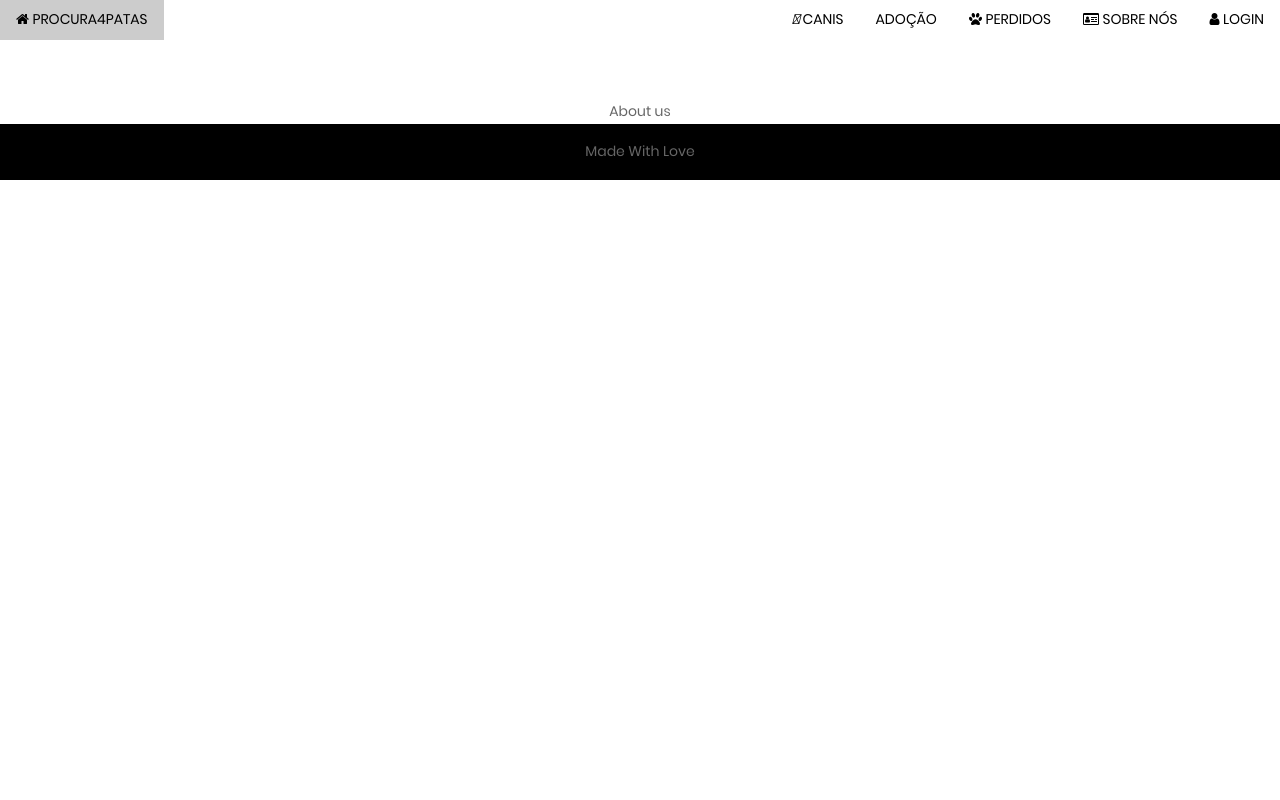
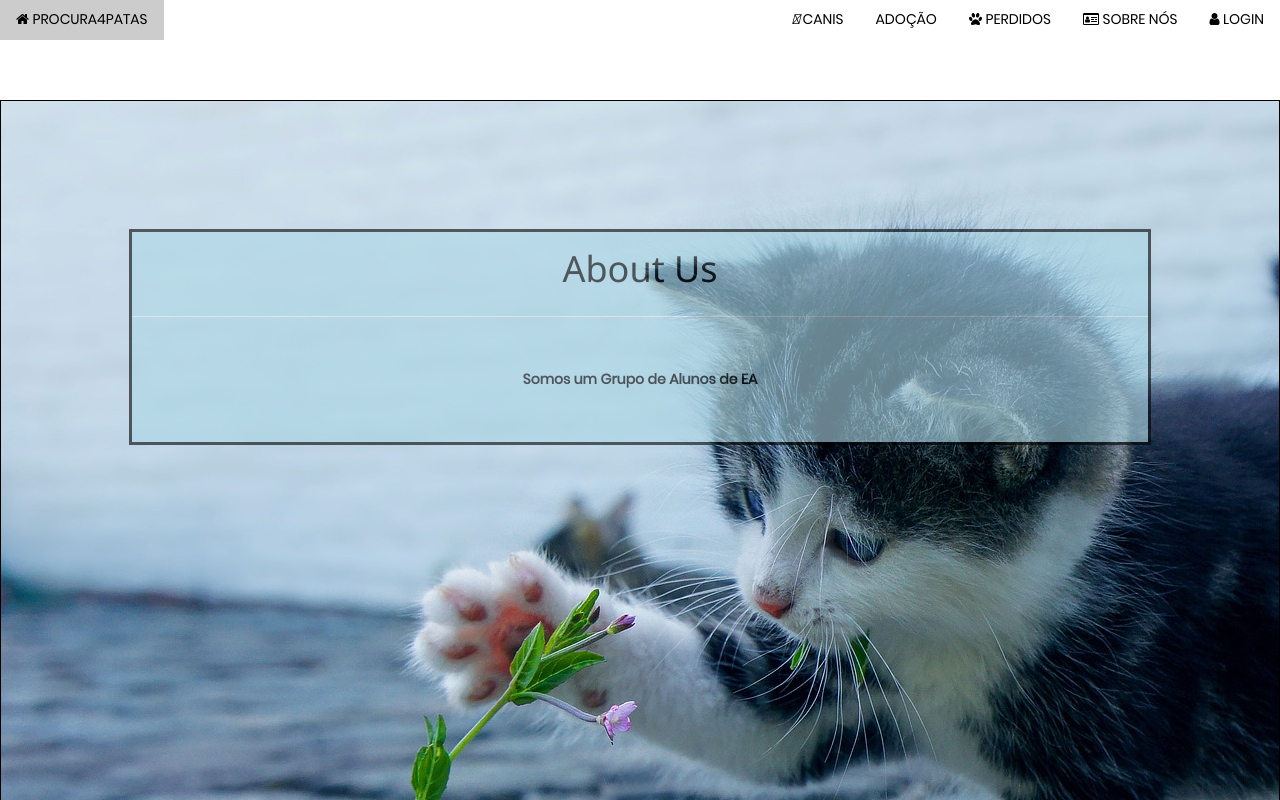
Before and after one commit to sofiapereiraGIT/EA, a Vue app in the folder untitled/: page /#/AboutUs in a window 1280 px wide. Shown: the top 800 px of the page. Built offline with nearby package versions, Linux system fonts and the light colour scheme.

Commit message:
AboutUs Adicionado

```diff
--- a/untitled/src/components/geral/AboutUs.vue
+++ b/untitled/src/components/geral/AboutUs.vue
@@ -1,17 +1,33 @@
 <template>
-    <div>
-        <p>
-            About us
-        </p>
+  <div class="background">
+    <div class="transbox">
+      <h1 style="text-align: center">About Us</h1>
+      <hr>
+      <p>Somos um Grupo de Alunos de EA</p>
     </div>
+  </div>
 </template>
 
 <script>
-export default {
-  name: 'AboutUs'
-}
 </script>
 
 <style scoped>
-
+  .background {
+    width: 100%;
+    height: 100vh;
+    border: 1px solid black;
+    background: url("../../assets/cat2.jpg");
+  }
+  .transbox {
+    margin: 10%;
+    background-color: lightblue;
+    border: 3px solid black;
+    opacity: 0.6;
+  }
+  .transbox p {
+    margin: 5%;
+    font-weight: bold;
+    color: black;
+    text-align: center;
+  }
 </style>
```
Also changed, not shown: untitled/src/assets/cat2.jpg (added).
